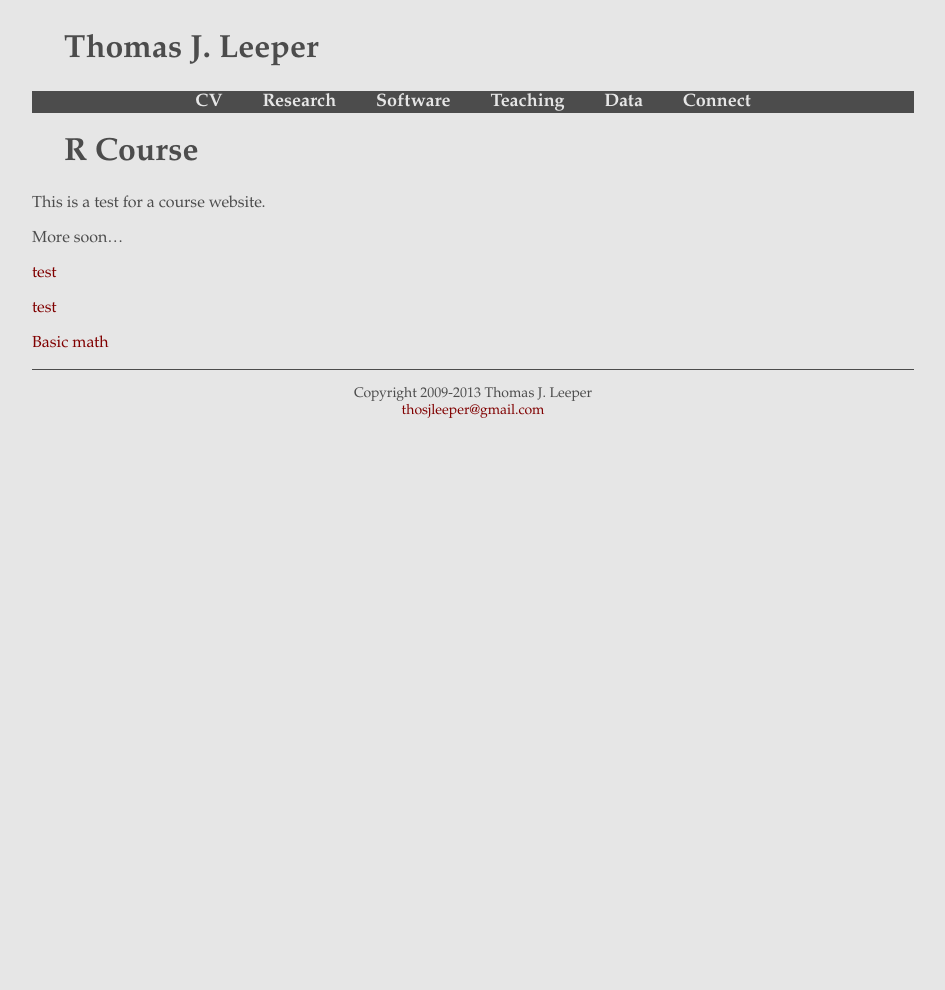
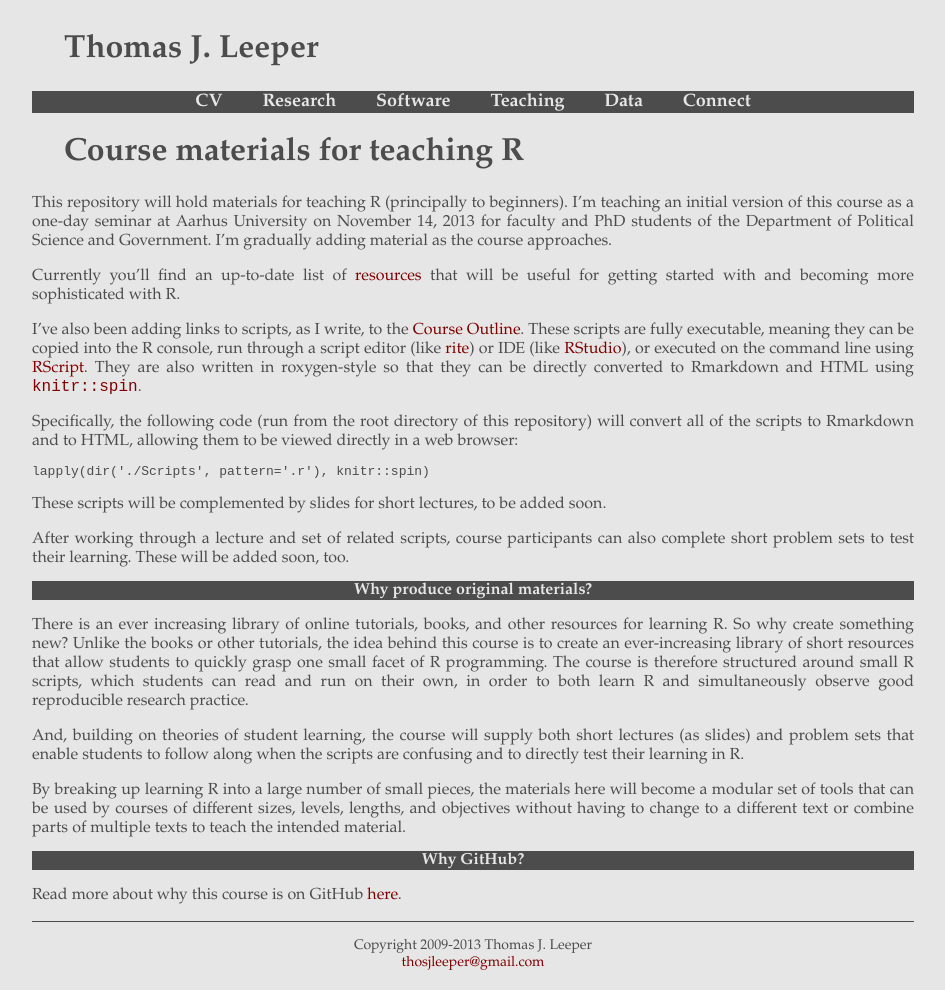
Before and after one commit to leeper/Rcourse, a Jekyll site: the page built from index.md, in a window 1280 px wide. Shown: the whole page, without its empty margins (167-1112 px from the left). Built offline with Jekyll 4.4.1, drawn with Linux system fonts in a browser that asks for light colours; before the commit the page ends 900 px from its top, so only the background shows below that.

Commit message:
update index as README

````diff
--- a/index.md
+++ b/index.md
@@ -4,14 +4,33 @@ title: R Course
 subtitle: Teaching materials for R
 ---
 
-# R Course #
+# Course materials for teaching R #
 
-This is a test for a course website.
+This repository will hold materials for teaching R (principally to beginners). I'm teaching an initial version of this course as a one-day seminar at Aarhus University on November 14, 2013 for faculty and PhD students of the Department of Political Science and Government. I'm gradually adding material as the course approaches.
 
-More soon...
+Currently you'll find an up-to-date list of [resources](Resources.md) that will be useful for getting started with and becoming more sophisticated with R.
 
-[test](fork.md)
+I've also been adding links to scripts, as I write, to the [Course Outline](CourseOutline.html). These scripts are fully executable, meaning they can be copied into the R console, run through a script editor (like [rite](https://github.com/leeper/rite)) or IDE (like [RStudio](http://www.rstudio.com)), or executed on the command line using [RScript](http://stat.ethz.ch/R-manual/R-devel/library/utils/html/Rscript.html). They are also written in roxygen-style so that they can be directly converted to Rmarkdown and HTML using [`knitr::spin`](http://yihui.name/knitr/demo/stitch/).
 
-[test](fork.html)
+Specifically, the following code (run from the root directory of this repository) will convert all of the scripts to Rmarkdown and to HTML, allowing them to be viewed directly in a web browser:
 
-[Basic math](Scripts/basicmath.r)
+```
+lapply(dir('./Scripts', pattern='.r'), knitr::spin)
+```
+
+These scripts will be complemented by slides for short lectures, to be added soon.
+
+After working through a lecture and set of related scripts, course participants can also complete short problem sets to test their learning. These will be added soon, too.
+
+## Why produce original materials? ##
+
+There is an ever increasing library of online tutorials, books, and other resources for learning R. So why create something new? Unlike the books or other tutorials, the idea behind this course is to create an ever-increasing library of short resources that allow students to quickly grasp one small facet of R programming. The course is therefore structured around small R scripts, which students can read and run on their own, in order to both learn R and simultaneously observe good reproducible research practice.
+
+And, building on theories of student learning, the course will supply both short lectures (as slides) and problem sets that enable students to follow along when the scripts are confusing and to directly test their learning in R.
+
+By breaking up learning R into a large number of small pieces, the materials here will become a modular set of tools that can be used by courses of different sizes, levels, lengths, and objectives without having to change to a different text or combine parts of multiple texts to teach the intended material.
+
+
+## Why GitHub? ##
+
+Read more about why this course is on GitHub [here](fork.html).
````
